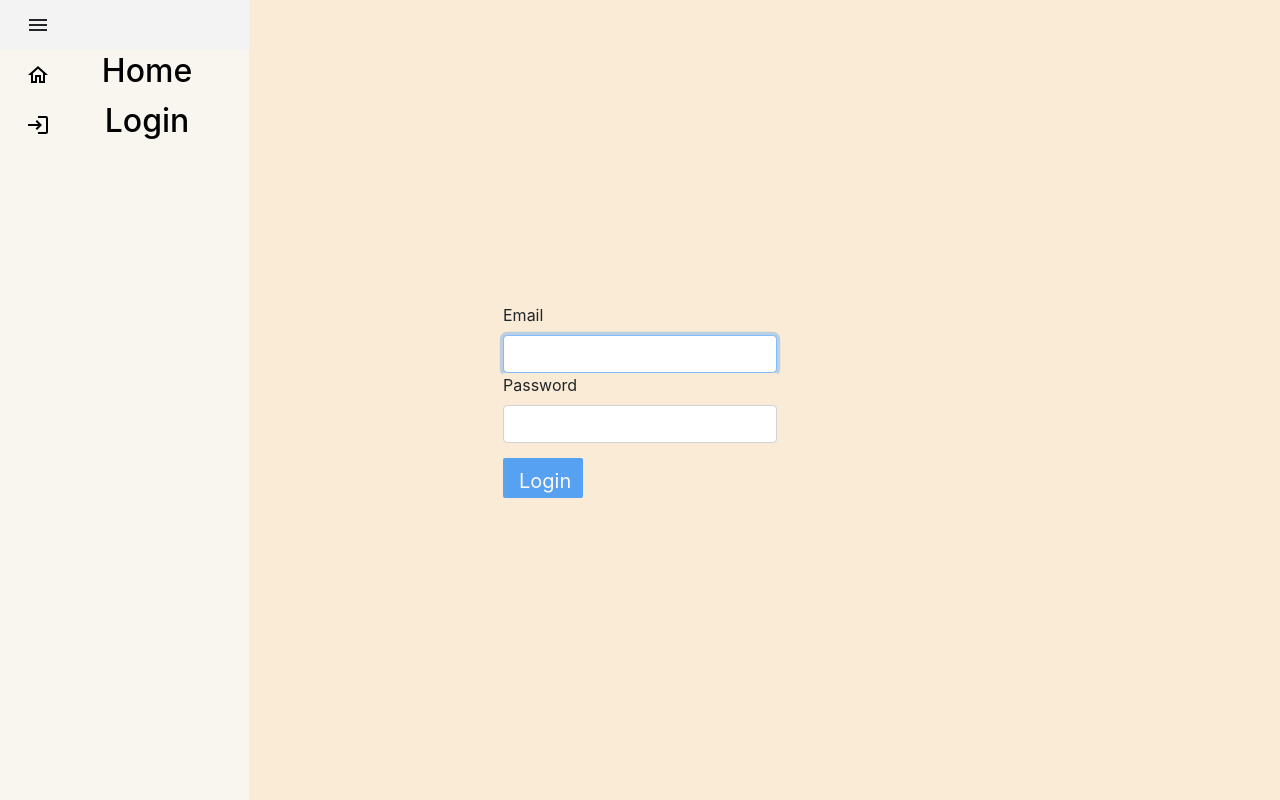
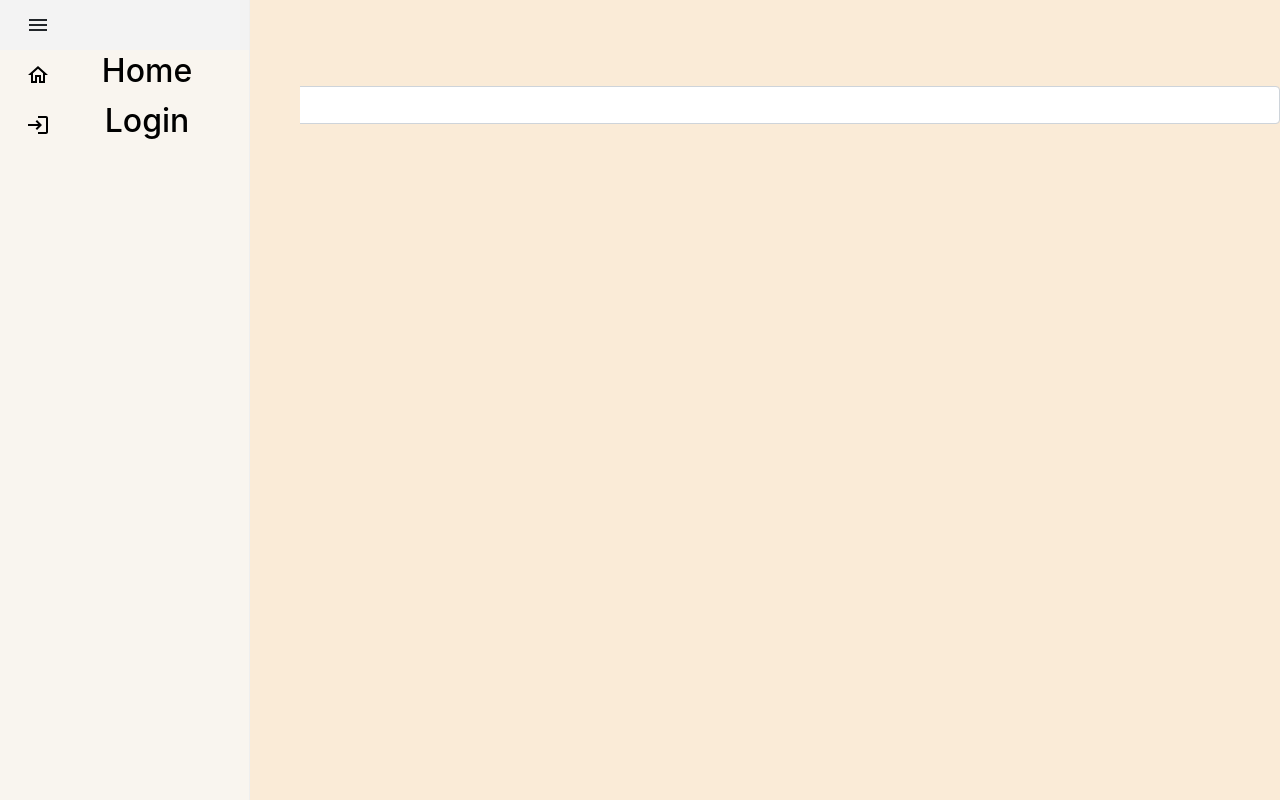
Before and after one commit to FTyumin/todo_project, a React (Create React App) app in the folder frontend/: page /login in a window 1280 px wide. Built offline with nearby package versions, Linux system fonts and the light colour scheme.

Commit message:
Started new login

```diff
--- a/frontend/src/pages/login.js
+++ b/frontend/src/pages/login.js
@@ -22,39 +22,41 @@
     <>
       <ProSidebarProvider>
         <div className="pageWrapper">
-          <div>
 
-            {/* Sidebar */}
-            <SideBar/>
 
-            <Form onSubmit={handleSubmit} className="loginForm">
-              <div>
-                <Form.Group size="lg" controlId="email">
-                  <Form.Label>Email</Form.Label>
-                  <Form.Control
-                    autoFocus
+          {/* Sidebar */}
+          <SideBar/>
+            <div className="Auth-form-container">
+              <form className="Auth-form">
+                <div className="Auth-form-content">
+                  <h3 className="Auth-form-title">Sign in</h3>
+                  <div className="form-group mt-3">
+                    <label>Email address</label>
+                    <input
                     type="email"
-                    value={email}
-                    onChange={(e) => setEmail(e.target.value)}
-                  />
-                </Form.Group>
+                    className="form-control mt-1"
+                    placeholder="Enter email">
+                    </input>
 
-                <Form.Group size="lg" controlId="password">
-                  <Form.Label>Password</Form.Label>
-                  <Form.Control
-                    type="password"
-                    value={password}
-                    onChange={(e) => setPassword(e.target.value)}
-                  />
-                </Form.Group>
+                  </div>
 
-                <Button className="btn" size="lg" type="submit" disabled={!validateForm()}>
-                  Login
-                </Button>
-              </div>
-            </Form>
-          </div>
+
+
+                </div>
+
+              </form>
+
+            </div>
+
+
+
+
         </div>
+
+
+
+
+
       </ProSidebarProvider>
     </>
   );
```
